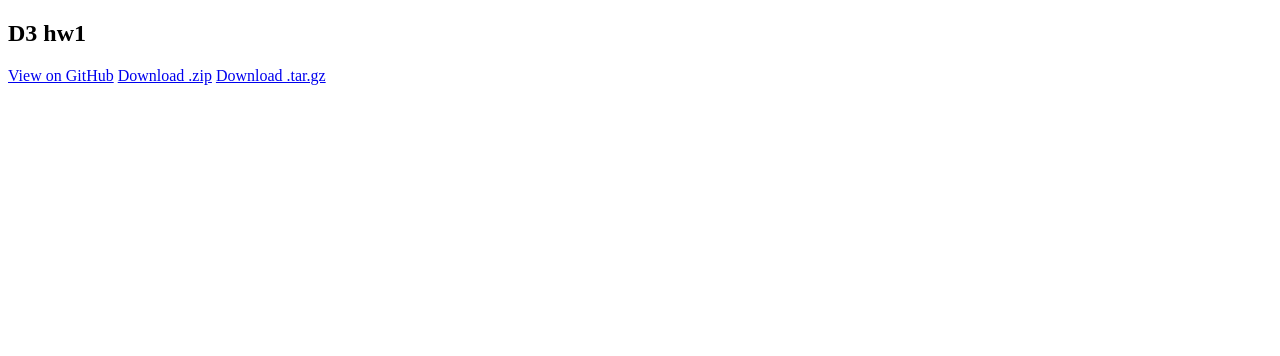
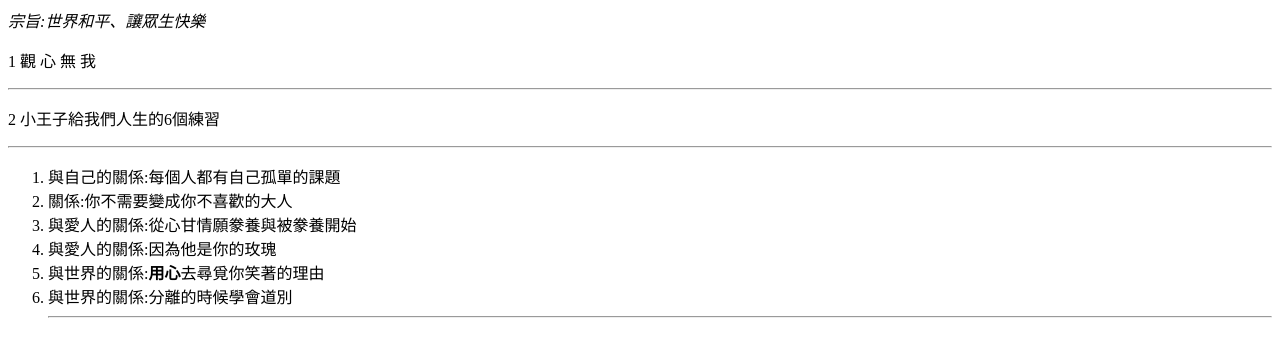
Before and after one commit to showglory/D3_HW1, a plain HTML site: page index.html in a window 1280 px wide. Drawn offline with Linux system fonts and the light colour scheme.

Commit message:
Update index.html

```diff
--- a/index.html
+++ b/index.html
@@ -1,26 +1,25 @@
 <!DOCTYPE html>
 <html lang="en-us">
   <head>
-    <meta charset="UTF-8">
     <title>無維聖道院</title>
-    <meta name="viewport" content="width=device-width, initial-scale=1">
 
   </head>
   <body>
-    <section class="page-header">
-      <h1 class="project-name">D3 hw1</h1>
-      <h2 class="project-tagline"></h2>
-      <a href="https://github.com/showglory/D3_HW1" class="btn">View on GitHub</a>
-      <a href="https://github.com/showglory/D3_HW1/zipball/master" class="btn">Download .zip</a>
-      <a href="https://github.com/showglory/D3_HW1/tarball/master" class="btn">Download .tar.gz</a>
-    </section>
+    <em>宗旨:世界和平、讓眾生快樂</em>
 
+  <p>  1  觀&nbsp;心&nbsp;無&nbsp;我&nbsp;</p>
+      <hr>
+    <p>2  小王子給我們人生的6個練習</p>
+      <hr>
+      <ol>
+        <li>與自己的關係:每個人都有自己孤單的課題</li>
+        <li>關係:你不需要變成你不喜歡的大人</li>
+        <li>與愛人的關係:從心甘情願豢養與被豢養開始</li>
+        <li>與愛人的關係:因為他是你的玫瑰</li>
+        <li>與世界的關係:<strong>用心</strong>去尋覓你笑著的理由</li>
+        <li>與世界的關係:分離的時候學會道別</li>
+        <hr>
 
-<p>
-
-</p>
-
-<h3>
 
 
 
```
